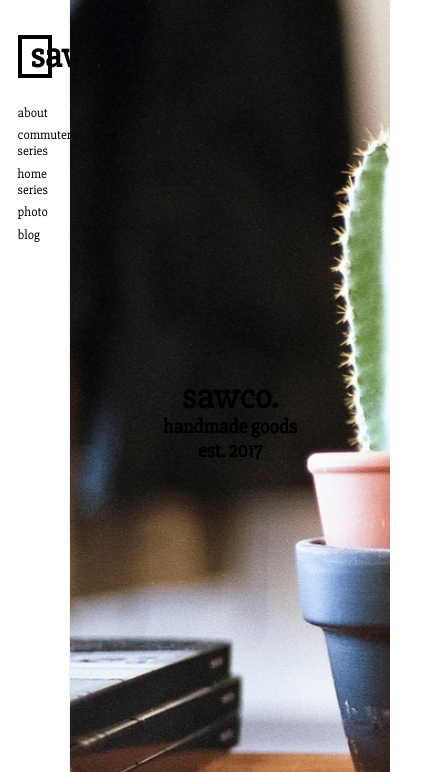
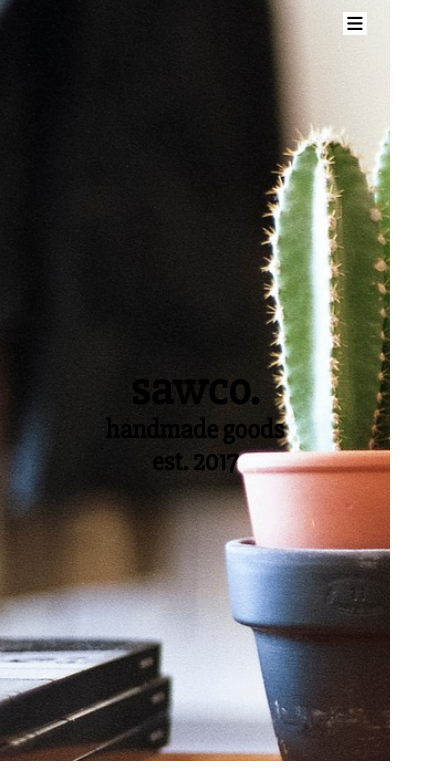
Before and after one commit to sawdev88/sawco, a plain HTML site: page index.html in a window 390 px wide. Shown: the top 772 px of the page, 421 px wide, since content can reach past the window. Drawn offline with nearby package versions, Linux system fonts and the light colour scheme.

Commit message:
General responsive layout

```diff
--- a/index.html
+++ b/index.html
@@ -35,6 +35,10 @@
         <p>
           sawco is still in its early stages and all the support is greatly appreciated. new skills and items are always in the works. check back often and head above water.
         </p>
+      </div>
+
+      <div class="hide-desktop hamburger">
+        <i class="fa fa-bars" aria-hidden="true"></i>
       </div>
 
       <section id="banner">
--- a/js/main.js
+++ b/js/main.js
@@ -56,8 +56,14 @@ $(function () {
     $('#side-nav li').removeClass('selected');
   })
 
+  // mobile nav
+  $('.hamburger').on('click', function () {
+    $('#side-nav').toggleClass('show-nav');
+  })
+
   // Hide tooltip
   setTimeout(function () {
     $('.tooltip').css('bottom', '-10rem')
   }, 10000)
+
 })
--- a/styles/main.scss
+++ b/styles/main.scss
@@ -113,6 +113,10 @@ hr {
   justify-content: space-between;
   flex-direction: row;
   flex-wrap: wrap;
+}
+
+.hide-desktop {
+  display: none;
 }
 
 .product-container {
@@ -289,9 +293,85 @@ hr {
 }
 
 @media (max-width: 1000px) {
-  html { font-size: 1.5vw; }
+  html { font-size: 1.25vw; }
+
+  .hamburger {
+    position: fixed;
+    right: 2rem;
+    top: 1rem;
+    z-index: 1001;
+    background: #fff;
+    height: 2rem;
+    width: 2rem;
+    display: flex;
+    justify-content: center;
+    align-items: center;
+    cursor: pointer;
+
+    i {
+      font-size: 1.5rem;
+    }
+  }
+
+  .logo {
+    text-align: center;
+  }
+
+  #side-nav {
+    width: 50vw;
+    left: -60vw;
+    z-index: 1001;
+    background: #fff;
+    transition: $ease;
+
+    &.show-nav {
+      left: 0;
+    }
+  }
+
+  #container,
+  #footer,
+  .tooltip {
+    left: 0;
+    width: 100%;
+  }
+
+  .product-container {
+    margin: 2rem 3rem;
+  }
 }
 
 @media (max-width: 600px) {
-  html { font-size: 2.25vw; }
+  html { font-size: 3vw; }
+
+  .section-padding {
+    padding: 2rem;
+  }
+
+  .product-container {
+    margin: 2rem 0;
+    text-align: center;
+
+    .image-container {
+      width: 100%;
+      height: 20rem;
+    }
+  }
+
+  #side-nav {
+    width: 75vw;
+    left: -75vw;
+  }
+
+  #about {
+    p {
+      padding: 1rem;
+    }
+  }
+
+  #footer {
+    input {
+      width: 24rem;
+    }
+  }
 }
```
Also changed, not shown: styles/main.min.css.
